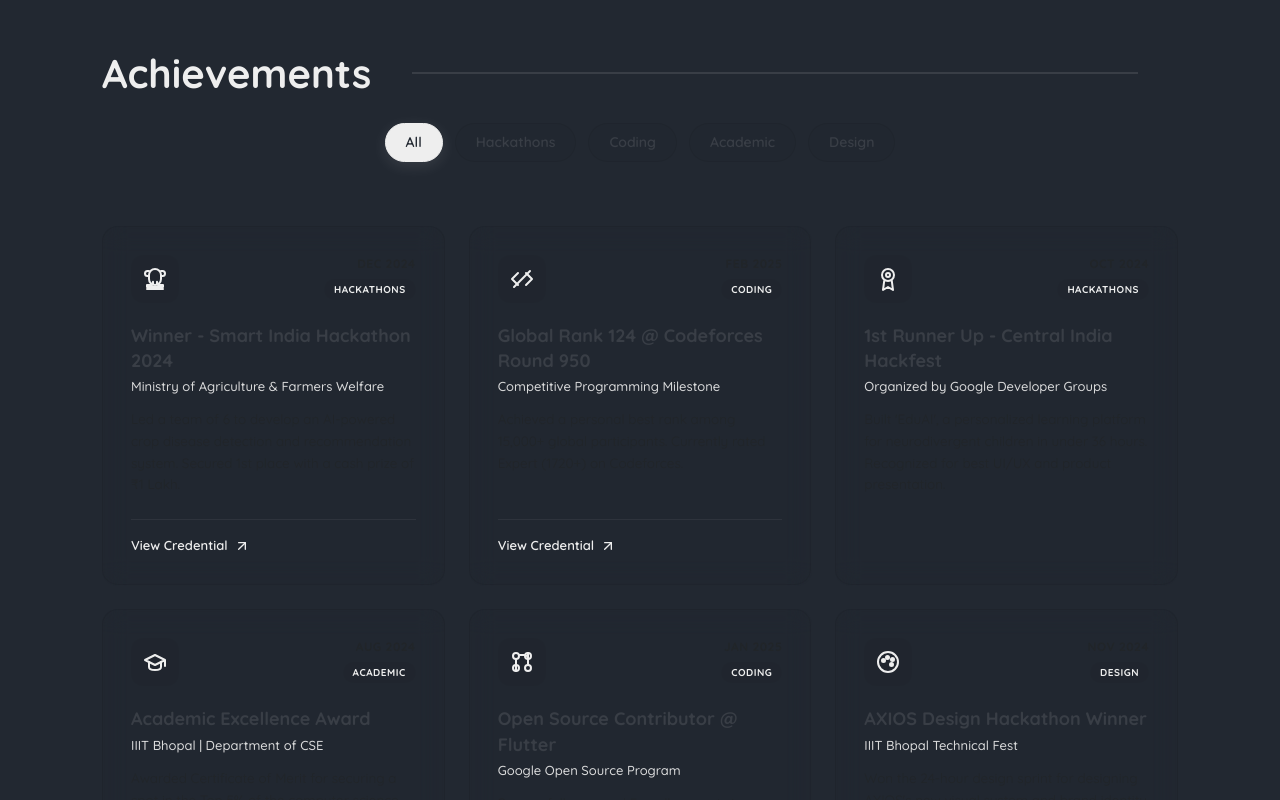
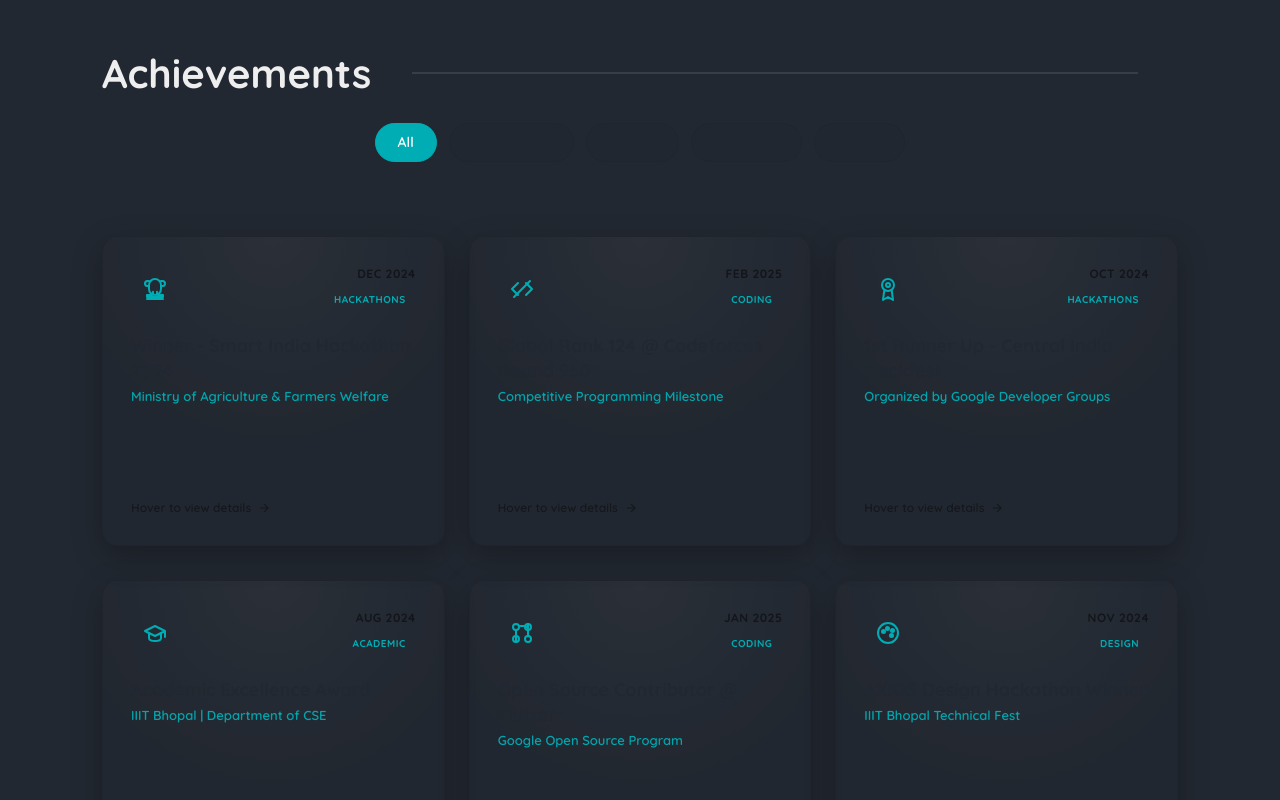
Before and after one commit to krishrathi08/Portfolio, a React (Vite) app: page / in a window 1280 px wide. Shown: the part 9380-10180 px from the top of the page. Built offline with nearby package versions, Linux system fonts and the light colour scheme; no server answers.

Commit message:
update message

```diff
--- a/src/styles/achievements.scss
+++ b/src/styles/achievements.scss
@@ -22,14 +22,14 @@
         align-items: center;
         flex-wrap: wrap;
         gap: 12px;
-        margin-bottom: 40px;
+        margin-bottom: 50px;
         margin-top: 20px;
 
         .mk-achievements-filter-pill {
             background-color: rgba(255, 255, 255, 0.03);
             border: 1px solid rgba(255, 255, 255, 0.08);
             color: $themeColor2;
-            padding: 8px 20px;
+            padding: 8px 22px;
             font-size: 14px;
             font-weight: 600;
             border-radius: 30px;
@@ -37,69 +37,76 @@
             transition: all 0.3s cubic-bezier(0.25, 0.8, 0.25, 1);
 
             &:hover {
-                background-color: rgba($themeColor4, 0.1);
-                border-color: $themeColor4;
-                color: $themeColor4;
+                background-color: rgba($themeColor3, 0.1);
+                border-color: $themeColor3;
+                color: $themeColor3;
                 transform: translateY(-2px);
             }
 
             &.active {
-                background-color: $themeColor4;
-                border-color: $themeColor4;
+                background-color: $themeColor3;
+                border-color: $themeColor3;
                 color: $themeColor1;
-                box-shadow: 0 4px 15px rgba(255, 255, 255, 0.1);
+                box-shadow: 0 4px 15px rgba($themeColor3, 0.3);
             }
         }
     }
 
-    /* Achievement Cards */
-    .mk-achievement-card {
+    /* 3D Flip Card Container */
+    .mk-achievement-card-wrapper {
+        perspective: 1200px;
+        width: 100%;
+        height: 310px; /* Standardize height so cards stretch correctly */
+        margin-bottom: 10px;
+        cursor: pointer;
+
+        &:hover .mk-achievement-card-inner {
+            transform: rotateY(180deg);
+        }
+    }
+
+    .mk-achievement-card-inner {
         position: relative;
         width: 100%;
+        height: 100%;
+        text-align: left;
+        transition: transform 0.7s cubic-bezier(0.175, 0.885, 0.32, 1.1);
+        transform-style: preserve-3d;
+    }
+
+    /* Front and Back common styling */
+    .mk-achievement-card-front,
+    .mk-achievement-card-back {
+        position: absolute;
+        width: 100%;
+        height: 100%;
+        backface-visibility: hidden;
+        -webkit-backface-visibility: hidden;
+        border-radius: 16px;
         padding: 28px;
-        background: rgba(255, 255, 255, 0.03);
-        border: 1px solid rgba(255, 255, 255, 0.07);
-        border-radius: 16px;
-        backdrop-filter: blur(12px);
-        -webkit-backdrop-filter: blur(12px);
         display: flex;
         flex-direction: column;
         justify-content: space-between;
-        transition: all 0.4s cubic-bezier(0.165, 0.84, 0.44, 1);
         z-index: 1;
         overflow: hidden;
+        box-shadow: 0 10px 30px rgba(0, 0, 0, 0.25);
+    }
 
-        /* Glow background effect on hover */
+    /* Front Face Style */
+    .mk-achievement-card-front {
+        background: rgba(255, 255, 255, 0.03);
+        border: 1px solid rgba(255, 255, 255, 0.08);
+        transform: rotateY(0deg);
+        z-index: 2;
+
         .mk-achievement-card-glow {
             position: absolute;
             top: 0;
             left: 0;
             width: 100%;
             height: 100%;
-            background: radial-gradient(circle at 50% 0%, rgba(255, 255, 255, 0.05), transparent 60%);
-            opacity: 0;
-            transition: opacity 0.4s ease;
+            background: radial-gradient(circle at 50% 0%, rgba(255, 255, 255, 0.04), transparent 60%);
             z-index: -1;
-        }
-
-        &:hover {
-            transform: translateY(-8px);
-            border-color: $themeColor4;
-            box-shadow: 0 20px 40px rgba(0, 0, 0, 0.35);
-
-            .mk-achievement-card-glow {
-                opacity: 1;
-            }
-
-            .mk-achievement-icon-wrapper {
-                transform: scale(1.1) rotate(6deg);
-                background-color: $themeColor4;
-                color: $themeColor1;
-            }
-
-            .mk-link-arrow {
-                transform: translate(3px, -3px);
-            }
         }
 
         .mk-achievement-header {
@@ -114,12 +121,12 @@
             width: 48px;
             height: 48px;
             border-radius: 12px;
-            background-color: rgba(255, 255, 255, 0.05);
-            color: $themeColor4;
+            background-color: rgba($themeColor3, 0.1);
+            color: $themeColor3;
             display: flex;
             justify-content: center;
             align-items: center;
-            transition: all 0.4s cubic-bezier(0.165, 0.84, 0.44, 1);
+            transition: all 0.4s ease;
 
             svg {
                 width: 24px;
@@ -137,7 +144,7 @@
         .mk-achievement-date {
             font-size: 12px;
             font-weight: 700;
-            color: rgba($themeColor2, 0.5);
+            color: rgba($themeColor2, 0.55);
             text-transform: uppercase;
             letter-spacing: 0.5px;
         }
@@ -145,8 +152,8 @@
         .mk-achievement-tag {
             font-size: 10px;
             font-weight: 700;
-            color: $themeColor4;
-            background: rgba($themeColor4, 0.1);
+            color: $themeColor3;
+            background: rgba($themeColor3, 0.1);
             padding: 3px 10px;
             border-radius: 20px;
             text-transform: uppercase;
@@ -166,24 +173,91 @@
 
             .mk-achievement-subtitle {
                 font-size: 13px;
-                font-weight: 500;
-                color: $themeColor4;
-                margin-bottom: 14px;
-                opacity: 0.9;
+                font-weight: 600;
+                color: $themeColor3;
+                opacity: 0.95;
+            }
+        }
+
+        /* Hover indicator hint */
+        .mk-achievement-hint {
+            display: flex;
+            align-items: center;
+            gap: 6px;
+            font-size: 12px;
+            font-weight: 600;
+            color: rgba($themeColor2, 0.4);
+            margin-top: 15px;
+
+            .mk-hint-arrow {
+                transition: transform 0.3s ease;
+                stroke: rgba($themeColor2, 0.4);
+            }
+        }
+
+        /* Hover border effect triggers on wrapper hover */
+        .mk-achievement-card-wrapper:hover & {
+            border-color: rgba($themeColor3, 0.6);
+
+            .mk-achievement-icon-wrapper {
+                transform: scale(1.05);
+                background-color: $themeColor3;
+                color: $themeColor1;
+            }
+        }
+    }
+
+    /* Back Face Style */
+    .mk-achievement-card-back {
+        background: rgba(255, 255, 255, 0.06); /* Slightly more opaque glassmorphism */
+        border: 1px solid rgba($themeColor3, 0.7); /* Glowing border on the back */
+        transform: rotateY(180deg);
+        z-index: 1;
+
+        .mk-achievement-card-glow-back {
+            position: absolute;
+            top: 0;
+            left: 0;
+            width: 100%;
+            height: 100%;
+            background: radial-gradient(circle at 50% 100%, rgba($themeColor3, 0.1), transparent 70%);
+            z-index: -1;
+        }
+
+        .mk-achievement-body-back {
+            flex-grow: 1;
+            display: flex;
+            flex-direction: column;
+            justify-content: flex-start;
+            gap: 12px;
+
+            .mk-achievement-back-header {
+                border-bottom: 1px solid rgba(255, 255, 255, 0.08);
+                padding-bottom: 8px;
+            }
+
+            .mk-achievement-back-title {
+                font-size: 14px;
+                font-weight: 700;
+                color: $themeColor3;
+                text-transform: uppercase;
+                letter-spacing: 0.5px;
             }
 
             .mk-achievement-description {
                 font-size: 13.5px;
-                color: rgba($themeColor2, 0.7);
+                color: rgba($themeColor2, 0.9); /* Highly visible light text */
                 line-height: 1.6;
                 margin-bottom: 0;
+                font-weight: 500;
             }
         }
 
+        /* Back Footer (Credentials button) */
         .mk-achievement-footer {
-            margin-top: 24px;
-            border-top: 1px solid rgba(255, 255, 255, 0.06);
-            padding-top: 16px;
+            margin-top: 15px;
+            border-top: 1px solid rgba(255, 255, 255, 0.08);
+            padding-top: 14px;
             display: flex;
             align-items: center;
 
@@ -193,7 +267,7 @@
                 gap: 6px;
                 font-size: 13px;
                 font-weight: 600;
-                color: $themeColor4;
+                color: $themeColor3;
                 text-decoration: none;
                 transition: color 0.3s ease;
 
@@ -202,12 +276,31 @@
                 }
 
                 &:hover span {
-                    border-color: $themeColor4;
+                    border-color: $themeColor3;
                 }
 
                 .mk-link-arrow {
                     transition: transform 0.3s ease;
                 }
+            }
+        }
+
+        .mk-achievement-footer-empty {
+            margin-top: 15px;
+            border-top: 1px solid rgba(255, 255, 255, 0.08);
+            padding-top: 14px;
+            display: flex;
+            align-items: center;
+            font-size: 12px;
+            font-weight: 600;
+            color: rgba($themeColor2, 0.4);
+            text-transform: uppercase;
+            letter-spacing: 0.5px;
+        }
+
+        .mk-achievement-card-wrapper:hover & {
+            .mk-link-arrow {
+                transform: translate(3px, -3px);
             }
         }
     }
@@ -216,20 +309,34 @@
 /* Light background override when scroll color updates to light palette */
 @media (prefers-color-scheme: light) {
     .mk-achievements {
-        .mk-achievement-card {
+        .mk-achievement-card-front {
             background: rgba(0, 0, 0, 0.02);
             border: 1px solid rgba(0, 0, 0, 0.06);
 
-            &:hover {
-                box-shadow: 0 20px 40px rgba(0, 0, 0, 0.08);
+            .mk-achievement-date {
+                color: rgba(0, 0, 0, 0.5);
             }
+            .mk-achievement-body .mk-achievement-title {
+                color: #222831;
+            }
+            .mk-achievement-hint {
+                color: rgba(0, 0, 0, 0.4);
+                .mk-hint-arrow {
+                    stroke: rgba(0, 0, 0, 0.4);
+                }
+            }
+        }
 
-            .mk-achievement-icon-wrapper {
-                background-color: rgba(0, 0, 0, 0.03);
+        .mk-achievement-card-back {
+            background: rgba(255, 255, 255, 0.95);
+            border: 1px solid $themeColor3;
+            box-shadow: 0 10px 30px rgba(0, 0, 0, 0.1);
+
+            .mk-achievement-body-back .mk-achievement-description {
+                color: #222831;
             }
-
-            .mk-achievement-tag {
-                background: rgba(0, 0, 0, 0.03);
+            .mk-achievement-footer-empty {
+                color: rgba(0, 0, 0, 0.4);
             }
         }
 
@@ -237,6 +344,19 @@
             .mk-achievements-filter-pill {
                 background-color: rgba(0, 0, 0, 0.02);
                 border: 1px solid rgba(0, 0, 0, 0.06);
+                color: #222831;
+
+                &:hover {
+                    background-color: rgba($themeColor3, 0.1);
+                    border-color: $themeColor3;
+                    color: $themeColor3;
+                }
+
+                &.active {
+                    background-color: $themeColor3;
+                    border-color: $themeColor3;
+                    color: #fff;
+                }
             }
         }
     }
--- a/src/views/Achievements/index.jsx
+++ b/src/views/Achievements/index.jsx
@@ -105,7 +105,11 @@
                                 data-aos="fade-up"
                                 data-aos-delay={i * 80}
                             >
-                                <div className="mk-achievement-card">
+                                <div className="mk-achievement-card-wrapper">
+                                    <div className="mk-achievement-card-inner">
+
+                                        {/* FRONT FACE (Displays headings/meta only) */}
+                                        <div className="mk-achievement-card-front">
                                             <div className="mk-achievement-card-glow" />
                                             <div className="mk-achievement-header">
                                                 <div className="mk-achievement-icon-wrapper">
@@ -119,9 +123,25 @@
                                             <div className="mk-achievement-body">
                                                 <h3 className="mk-achievement-title">{item.title}</h3>
                                                 <h4 className="mk-achievement-subtitle">{item.subtitle}</h4>
+                                            </div>
+                                            <div className="mk-achievement-hint">
+                                                <span>Hover to view details</span>
+                                                <svg className="mk-hint-arrow" viewBox="0 0 24 24" width="14" height="14" fill="none" stroke="currentColor" strokeWidth="2">
+                                                    <path d="M5 12h14M12 5l7 7-7 7" />
+                                                </svg>
+                                            </div>
+                                        </div>
+
+                                        {/* BACK FACE (Displays description and link) */}
+                                        <div className="mk-achievement-card-back">
+                                            <div className="mk-achievement-card-glow-back" />
+                                            <div className="mk-achievement-body-back">
+                                                <div className="mk-achievement-back-header">
+                                                    <span className="mk-achievement-back-title">{item.title}</span>
+                                                </div>
                                                 <p className="mk-achievement-description">{item.description}</p>
                                             </div>
-                                    {item.link && item.link !== '#' && (
+                                            {item.link && item.link !== '#' ? (
                                                 <div className="mk-achievement-footer">
                                                     <a
                                                         href={item.link}
@@ -136,7 +156,14 @@
                                                         </svg>
                                                     </a>
                                                 </div>
+                                            ) : (
+                                                <div className="mk-achievement-footer-empty">
+                                                    <span>Verified Achievement</span>
+                                                </div>
                                             )}
+                                        </div>
+
+                                    </div>
                                 </div>
                             </div>
                         ))}
```
Lines whose indentation alone changed are shown as unchanged.
